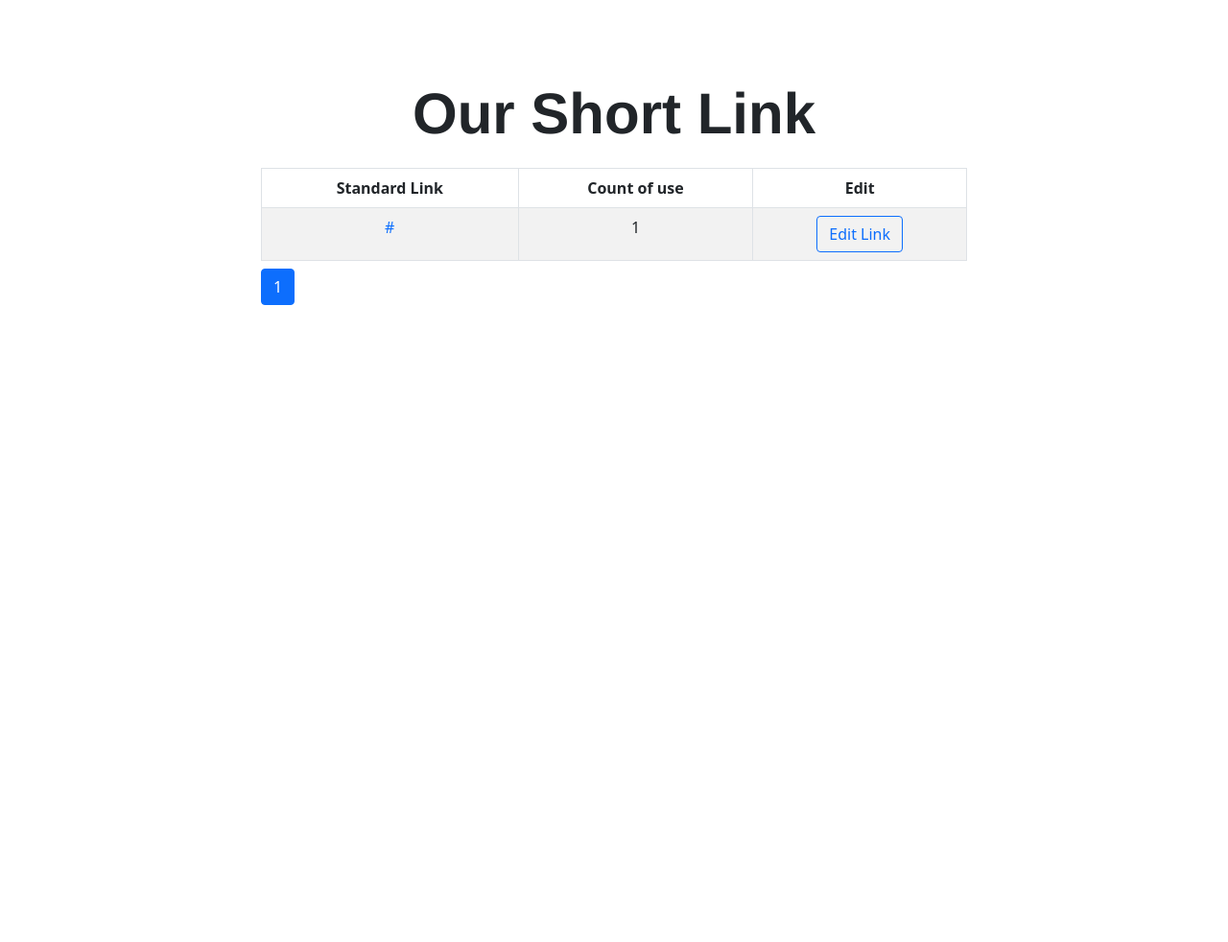
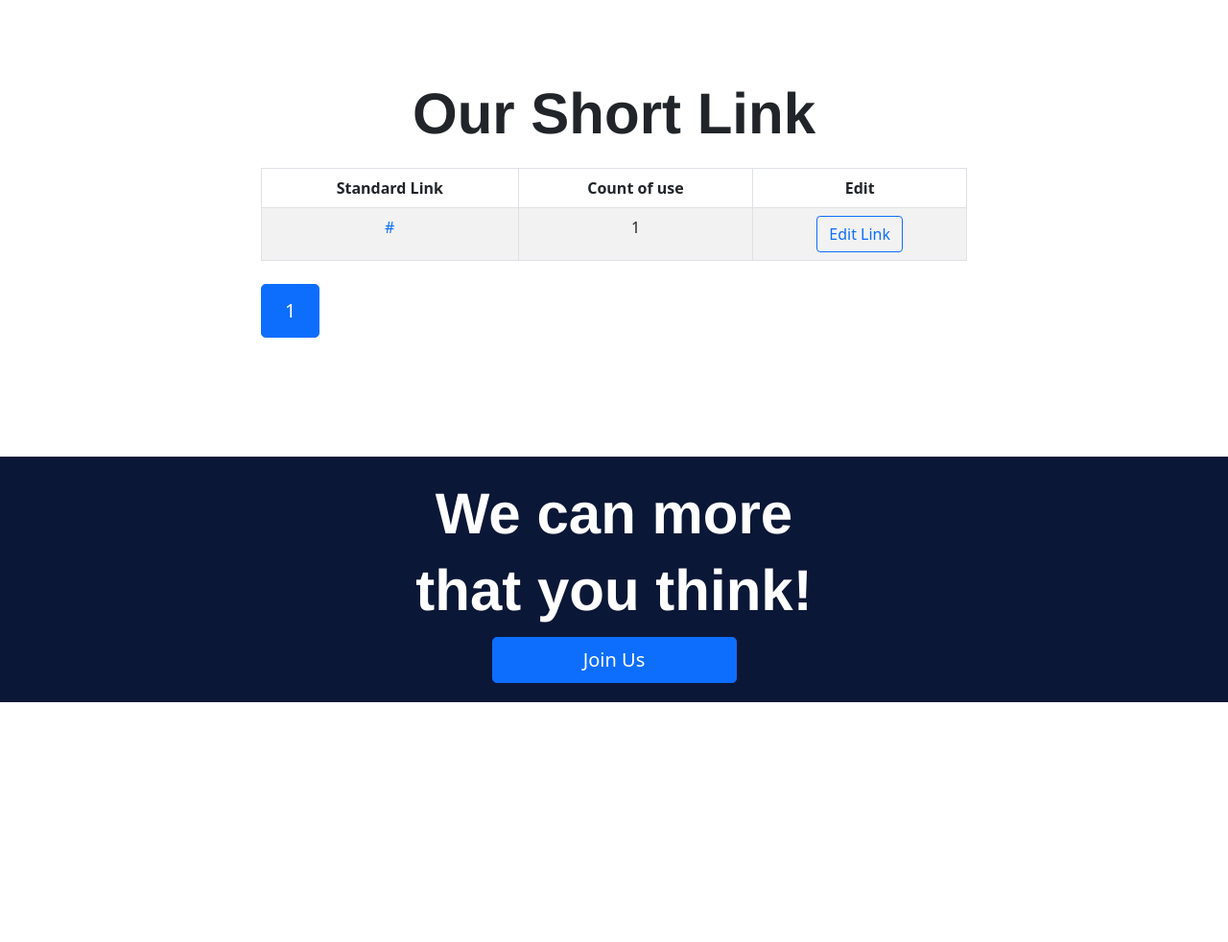
Before and after one commit to YevhenMix/url_shortener, a Django app: page /links/shortener/ in a window 1280 px wide. Shown: the part 835-1817 px from the top of the page at 96% size. Before the commit the page ends 1153 px from the top, so only its background shows below. Run offline with Django 3.2, Linux system fonts and the light colour scheme; tables that the repository leaves empty hold one stand-in row (values such as "Sample post"); some libraries are stand-ins or nearby versions.

Commit message:
Added ajax pagination

```diff
--- a/shortener/static/shortener/js/test_ajax.js
+++ b/shortener/static/shortener/js/test_ajax.js
@@ -1,3 +1,24 @@
+function ajaxPagination() {
+    $('#paginationId a.page-link').each((index, el) => {
+        $(el).click((e) => {
+            e.preventDefault()
+            let page_url = $(el).attr('href')
+            console.log(page_url)
+            $.ajax({
+                url: page_url,
+                type: 'GET',
+                success: (data) => {
+                    $("#pagination-link").empty()
+                    $("#pagination-link").append($(data).find("#pagination-link").html())
+
+                    $("#paginationId").empty()
+                    $("#paginationId").append($(data).find("#paginationId").html())
+                }
+            })
+        })
+    })
+}
+
 $(document).ready(function(){
     $("#button-addon2").click(function(){
         var serializedData = $("#shortLinkForm").serialize();
@@ -26,4 +47,10 @@ $(document).ready(function(){
         console.log('Done')
 
     });
+
+    ajaxPagination()
 });
+
+$(document).ajaxStop(function() {
+    ajaxPagination()
+})
--- /dev/null
+++ b/shortener/templates/shortener/pagination.html
@@ -0,0 +1,25 @@
+<nav aria-label="..." id="paginationId" class="my-4">
+    <ul class="pagination pagination-lg">
+        {% if links.has_previous %}
+            <li class="page-item">
+                <a class="page-link" href="?page=1">First</a>
+            </li>
+            <li class="page-item">
+                <a class="page-link" href="?page={{ links.previous_page_number }}">&laquo;</a>
+            </li>
+        {% endif %}
+        {% for page in links.paginator.page_range %}
+            <li class="page-item {% if page == links.number %} active {% endif %}">
+                <a class="page-link" href="?page={{page}}">{{ page }}</a>
+            </li>
+        {% endfor %}
+        {% if links.has_next %}
+            <li class="page-item">
+                <a class="page-link" href="?page={{ links.next_page_number }}">&raquo;</a>
+            </li>
+            <li class="page-item">
+                <a class="page-link" href="?page={{ links.paginator.num_pages }}">Last</a>
+            </li>
+        {% endif %}
+    </ul>
+</nav>
--- a/shortener/templates/shortener/shortener.html
+++ b/shortener/templates/shortener/shortener.html
@@ -22,7 +22,6 @@
 {% endblock %}
 
 {% block content_without_container %}
-
     <div class="col-md-12" style="background-color: #0b1736;">
         <div class="container">
             <div class="row">
@@ -49,7 +48,6 @@
             </div>
         </div>
     </div>
-    </div>
 
 {% endblock %}
 
@@ -61,7 +59,7 @@
         </div>
     </div>
     <div class="row" style="padding-bottom: 100px">
-        <div class="col-md-8 mx-auto">
+        <div class="col-md-8 mx-auto text-center" id="pagination-link">
             <table class="table table-striped table-bordered my-2">
                 <thead>
                 <tr class="text-center">
@@ -86,34 +84,27 @@
                 {% endfor %}
                 </tbody>
             </table>
-            <nav aria-label="...">
-                <ul class="pagination">
-                    {% if links.has_previous %}
-                        <li class="page-item">
-                            <a class="page-link" href="?page=1">First</a>
-                        </li>
-                        <li class="page-item">
-                            <a class="page-link" href="?page={{ links.previous_page_number }}">&laquo;</a>
-                        </li>
-                    {% endif %}
-
-                    {% for page in links.paginator.page_range %}
-                        <li class="page-item {% if page == links.number %} active {% endif %}">
-                            <a class="page-link" href="?page={{page}}">{{ page }}</a>
-                        </li>
-                    {% endfor %}
-
-                    {% if links.has_next %}
-                        <li class="page-item">
-                            <a class="page-link" href="?page={{ links.next_page_number }}">&raquo;</a>
-                        </li>
-                        <li class="page-item">
-                            <a class="page-link" href="?page={{ links.paginator.num_pages }}">Last</a>
-                        </li>
-                    {% endif %}
-                </ul>
-            </nav>
+        {% include 'shortener/pagination.html' %}
         </div>
     </div>
 
 {% endblock %}
+
+{% block content_without_container2 %}
+    <div class="row" style="padding-bottom: 250px">
+        <div class="col-md-12" style="background-color: #0b1736; padding-bottom: 20px; padding-top: 20px">
+            <div class="container">
+                <div class="row">
+                    <div class="col-md-8 mx-auto text-center">
+                        <h1 class="text-header" style="color: white">We can more<br>that you think!</h1>
+                    </div>
+                </div>
+                <div class="row">
+                    <div class="col-md-3 mx-auto text-center">
+                        <button type="button" class="btn btn-primary btn-lg" style="width: 100%">Join Us</button>
+                    </div>
+                </div>
+            </div>
+        </div>
+    </div>
+{% endblock %}
--- a/shortener/views.py
+++ b/shortener/views.py
@@ -30,7 +30,12 @@ def more_shortener(request):
     links = Link.objects.all().order_by('-count_use')
     paginator = Paginator(links, 5)
     page = request.GET.get('page')
-    links = paginator.get_page(page)
+    try:
+        links = paginator.page(page)
+    except PageNotAnInteger:
+        links = paginator.page(1)
+    except EmptyPage:
+        links = paginator.page(paginator.num_pages)
     if request.method == 'POST':
         form = LinkForm(request.POST)
         if form.is_valid():
--- a/templates/base.html
+++ b/templates/base.html
@@ -79,6 +79,8 @@
             {% block content_with_container %} {% endblock %}
         </div>
 
+        {% block content_without_container2 %} {% endblock %}
+
         <footer class="footer fixed-bottom mt-auto py-4 bg-light">
             <div class="container">
                 <span class="text-muted">Some data for container</span>
```
Lines whose indentation alone changed are shown as unchanged.
